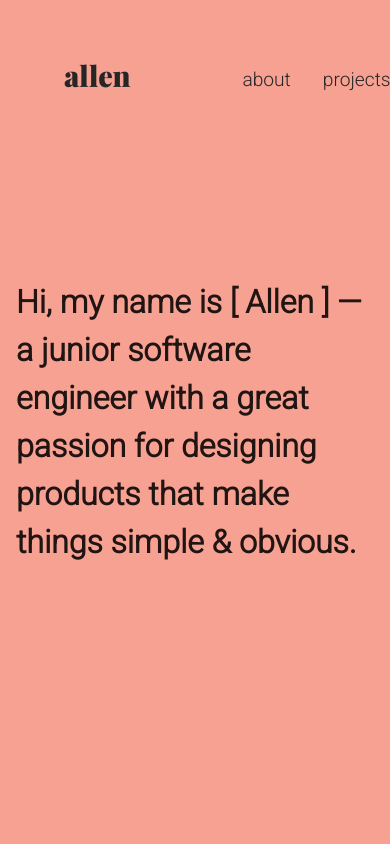
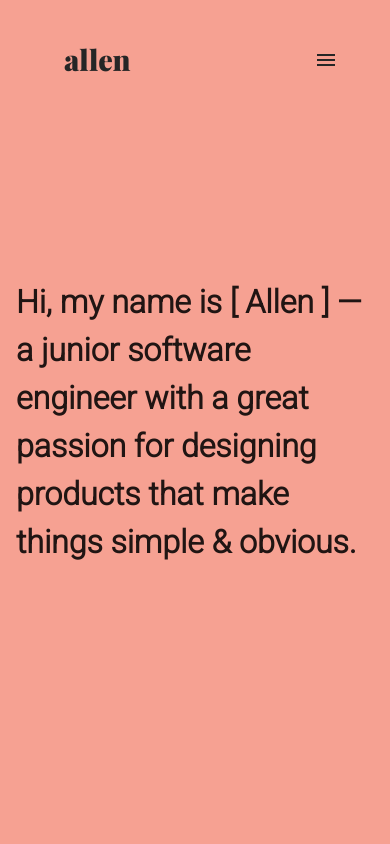
Before and after one commit to allen-nagtalon/portfolio-site, a React (Create React App) app: page / in a window 390 px wide. Shown: the top 844 px of the page. Built offline with nearby package versions, Linux system fonts and the light colour scheme.

Commit message:
Added drawer at width breakpoint

```diff
--- a/src/components/NavBar/NavBar.js
+++ b/src/components/NavBar/NavBar.js
@@ -4,9 +4,14 @@ import { AppBar, Toolbar, Box, Link, Container, IconButton } from '@mui/material
 import GitHubIcon from '@mui/icons-material/GitHub'
 import LinkedInIcon from '@mui/icons-material/LinkedIn'
 
+import DrawerMenu from '../DrawerMenu'
+import useWindowDimensions from '../useWindowDimensions/useWindowDimensions'
+
 import Resume from '../../assets/resume.pdf'
 
 const NavBar = _ => {
+  const { width } = useWindowDimensions()
+
   return (
     <AppBar
       position='fixed'
@@ -31,6 +36,9 @@ const NavBar = _ => {
             </Link>
           </Box>
 
+          {
+            (width > 800) ?
+            <>
               <Box
                 ml={8}
                 mt={1}
@@ -97,6 +105,11 @@ const NavBar = _ => {
                   <GitHubIcon />
                 </IconButton>
               </Box>
+            </>
+            : <DrawerMenu />
+          }
+
+
         </Toolbar>
       </Container>
     </AppBar>
```
Lines whose indentation alone changed are shown as unchanged.
